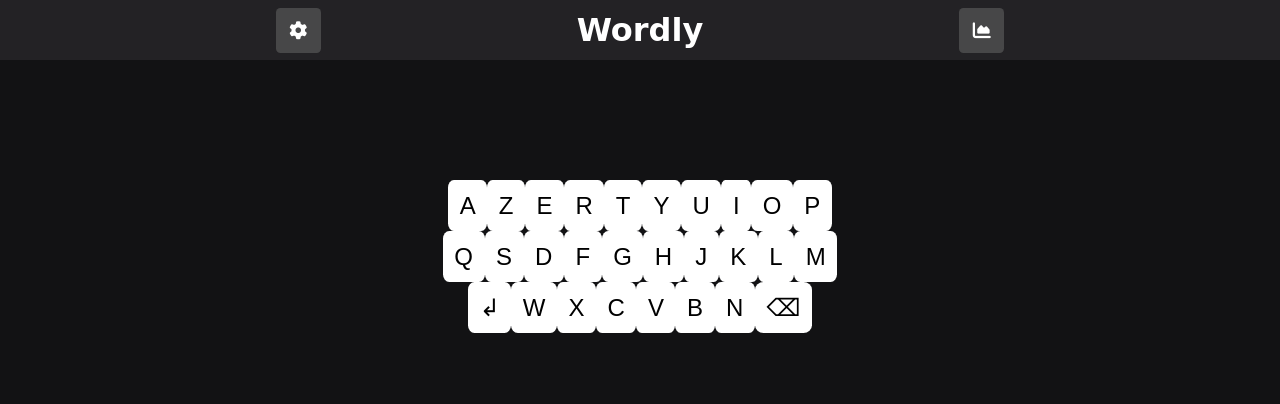
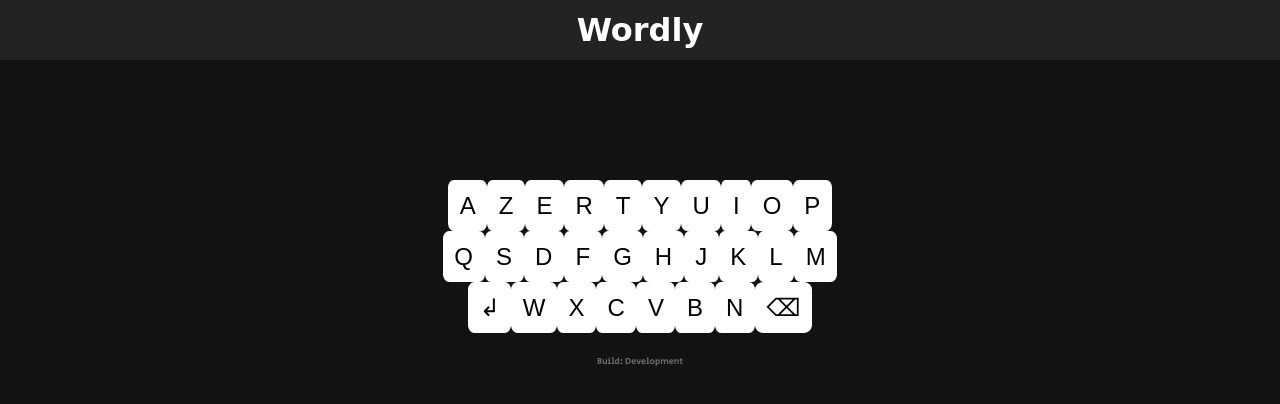
Before and after one commit to thomas-rx/Wordly, a website: page src/index.html in a window 1280 px wide. Drawn offline with Linux system fonts and the light colour scheme; a web font is replaced by a local one.

Commit message:
🚧 Work in progress

```diff
--- a/src/index.html
+++ b/src/index.html
@@ -13,7 +13,6 @@
     })();
   </script>
   <!-- End Matomo Code -->
-
 
 <!DOCTYPE html>
 <html lang="fr">
@@ -40,31 +39,38 @@
     <meta property="og:type" content="website">
 
     <title>Wordly</title>
-
-    <link rel="stylesheet" href="https://cdnjs.cloudflare.com/ajax/libs/font-awesome/6.0.0/css/all.min.css">
     <link rel="stylesheet" href="css/style.css" type="text/css">
 
     <link rel="preconnect" href="https://fonts.googleapis.com">
     <link rel="preconnect" href="https://fonts.gstatic.com" crossorigin>
 
+    <link rel="stylesheet" href="https://cdnjs.cloudflare.com/ajax/libs/font-awesome/6.0.0/css/all.min.css">
+
     <link href="https://fonts.googleapis.com/css2?family=Supermercado+One&display=swap" rel="stylesheet">
     <link href="https://fonts.googleapis.com/css2?family=Secular+One&display=swap" rel="stylesheet">
+
+    <script src="js/keyboard.js"></script>
+    <script src="js/word.js"></script>
+    <script src="js/game.js"></script>
 </head>
 
 <header>
     <canvas id="canvas-confetti"></canvas>
     <div class="header">
+        <!--
         <div class="header-left">
             <div class="box">
                 <em class="fa-solid fa-gear fa-xl"></em>
             </div>
-        </div>
+        </div>-->
         <h1>Wordly</h1>
-        <div class="header-right">
+        <!--
+            <div class="header-right">
             <div class="box">
                 <a><em class="fa-solid fa-chart-area fa-xl"></em></a>
             </div>
         </div>
+        -->
     </div>
 </header>
 
@@ -119,12 +125,8 @@
 
 <footer>
     <div>
-        <p id="build_id"></p>
+        <p id="build_id">Build: Development</p>
     </div>
 </footer>
 
 </html>
-
-<script src="js/game.js"></script>
-<script src="js/keyboard.js"></script>
-<script src="js/word.js"></script>
```
